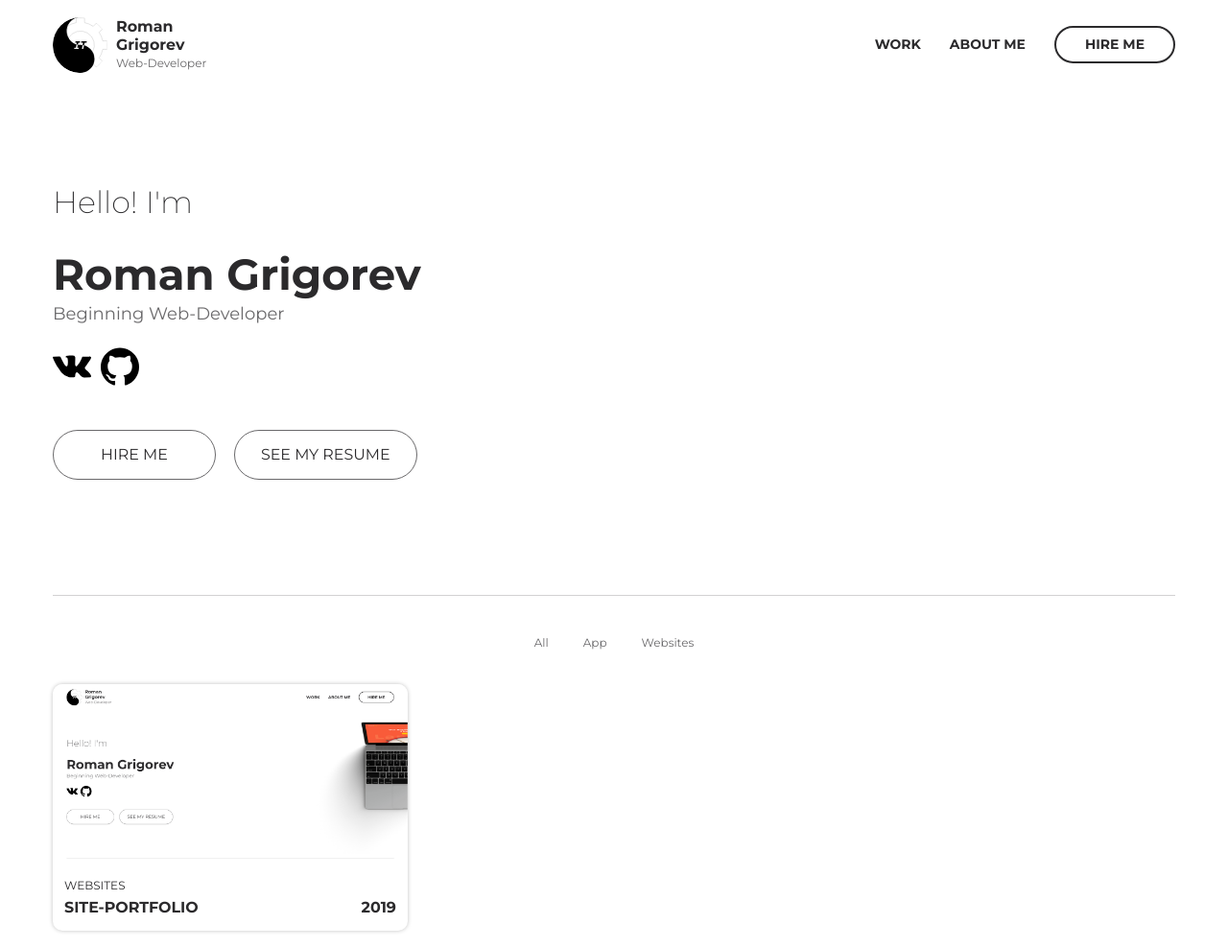
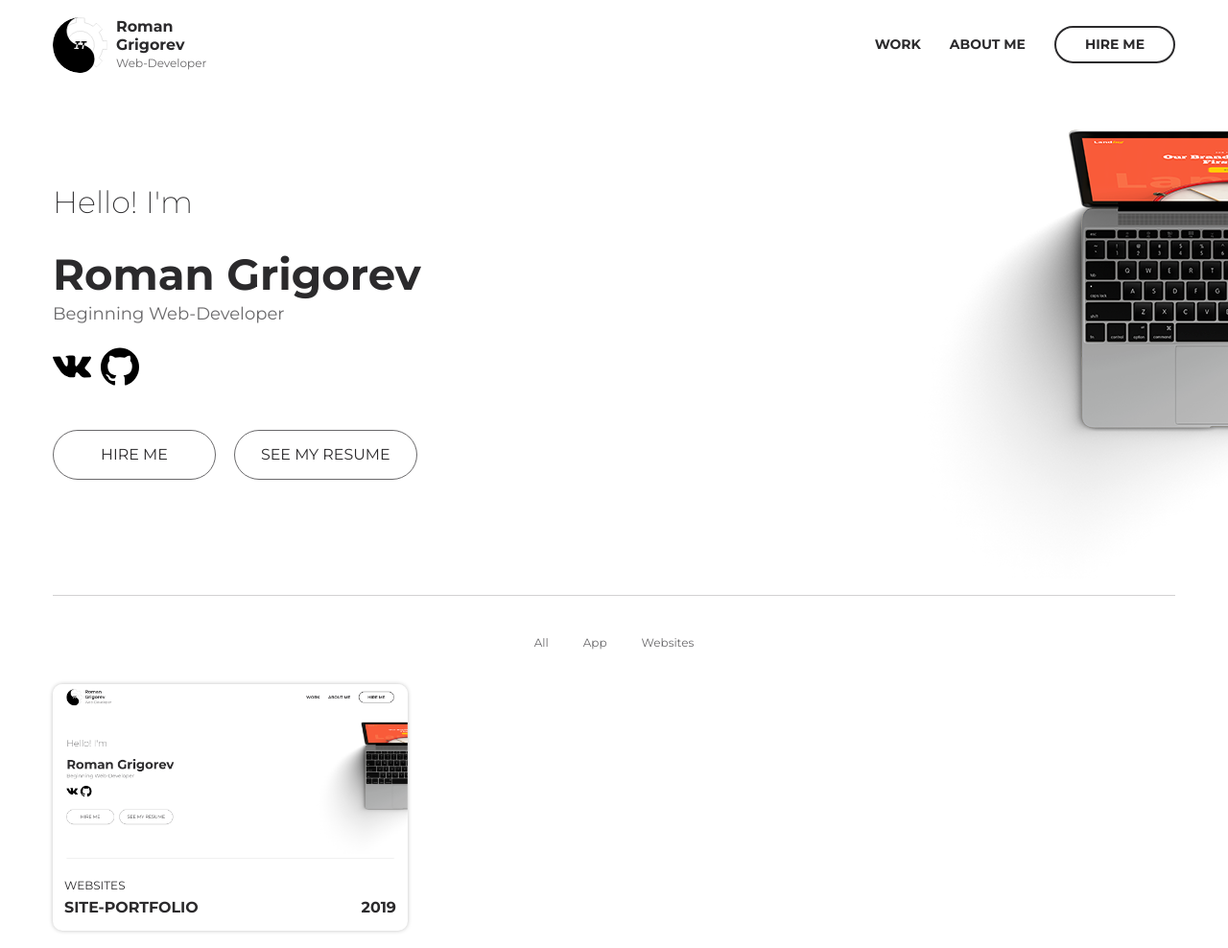
Before and after one commit to grs101/grs.github.io, a plain HTML site: page index.html in a window 1280 px wide. Shown: the top 988 px of the page at 96% size. Drawn offline with Linux system fonts and the light colour scheme.

Commit message:
added new image
added "laptop.png" in intro

```diff
--- a/css/blocks/intro.less
+++ b/css/blocks/intro.less
@@ -1,5 +1,11 @@
 // main: ../style.less
-
+@media only screen and (min-width: 798px) {
+  .intro--bg-laptop {
+    background-image: url(../images/laptop.png);
+    background-repeat: no-repeat;
+    background-position: right 70%;
+  }
+}
 .intro__inner {
   display: flex;
   padding-top: 100px;
--- a/index.html
+++ b/index.html
@@ -36,7 +36,7 @@
     </header>
 
     <!-- Intro -->
-    <section class="intro section--bg-laptop">
+    <section class="intro intro--bg-laptop">
       <div class="container">
         <div class="intro__inner">
           <div class="intro__content">
```
Also changed, not shown: css/style.css.
